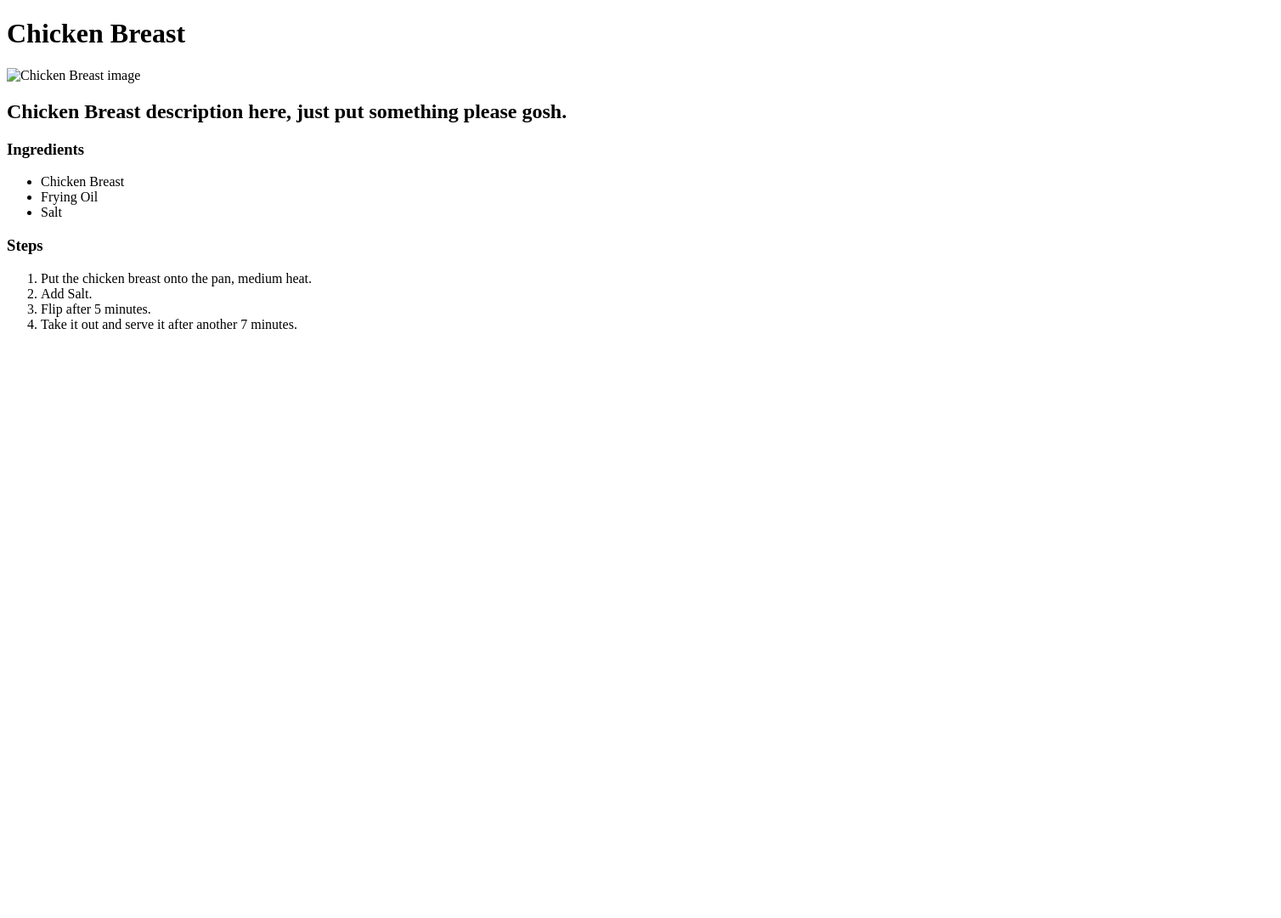
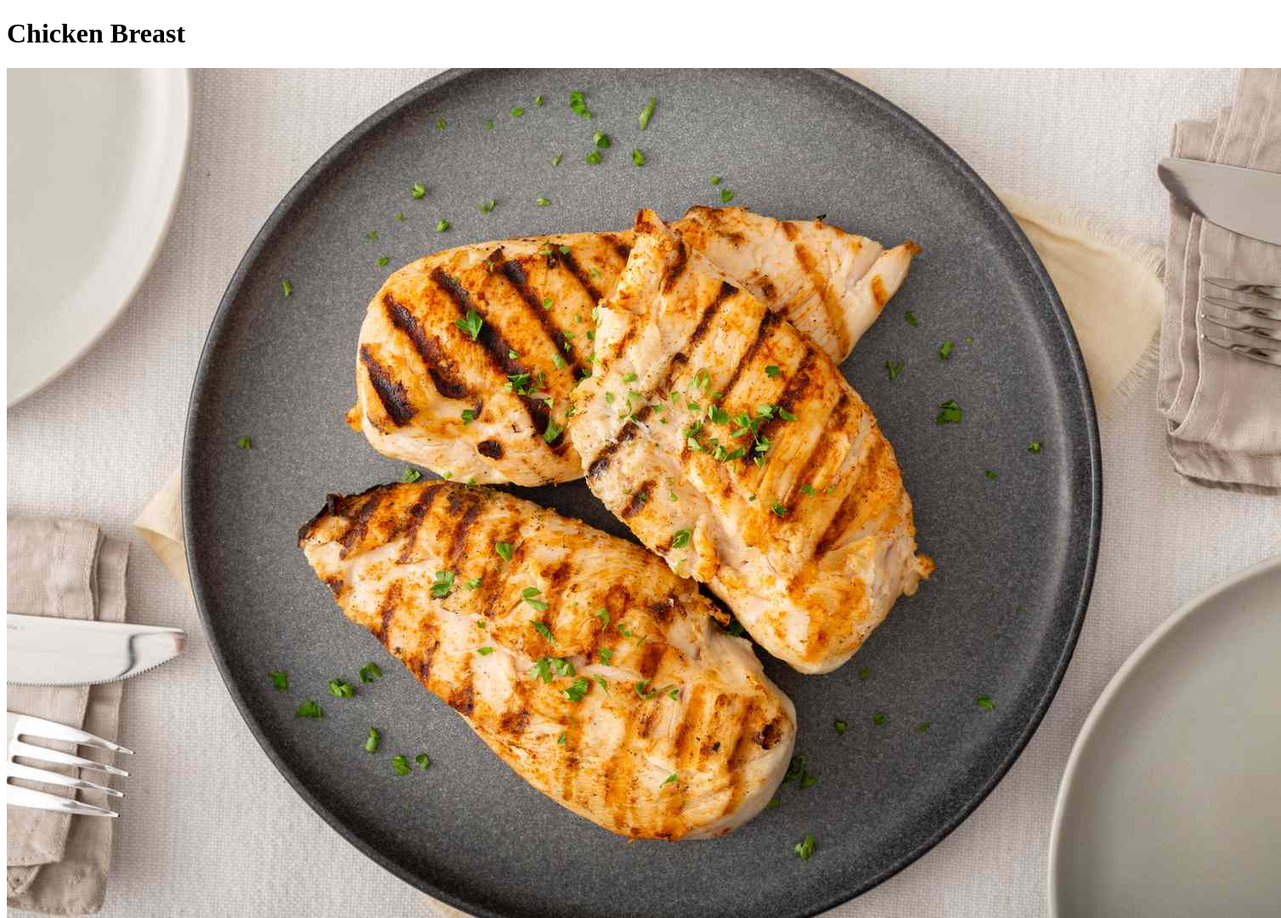
Before and after one commit to rezaiqronoor/odin-recipes, a plain HTML site: page recipes/chicken-breast.html in a window 1280 px wide. Shown: the top 1080 px of the page at 85% size, 1508 px wide, since content can reach past the window. Before the commit the page ends 800 px from the top, so only its background shows below. Drawn offline with Linux system fonts and the light colour scheme.

Commit message:
Fix chicken thigh recipe image's extension

```diff
--- a/recipes/chicken-breast.html
+++ b/recipes/chicken-breast.html
@@ -8,7 +8,7 @@
 </head>
 <body>
     <h1>Chicken Breast</h1>
-    <img src="./chicken-breast.html" alt="Chicken Breast image"/>
+    <img src="./chicken-breast.jpg" alt="Chicken Breast image"/>
     <h2>Chicken Breast description here, just put something please gosh.</h2>
     <h3>Ingredients</h3>
     <ul>
```
